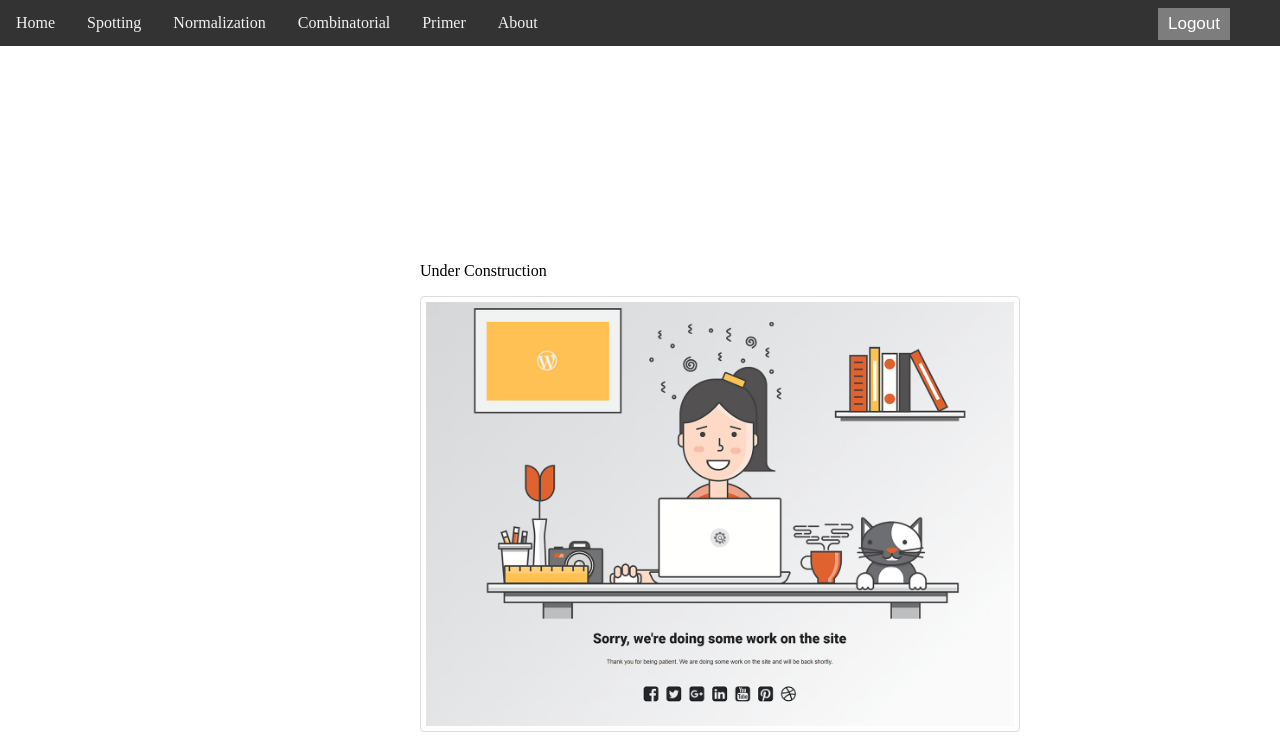
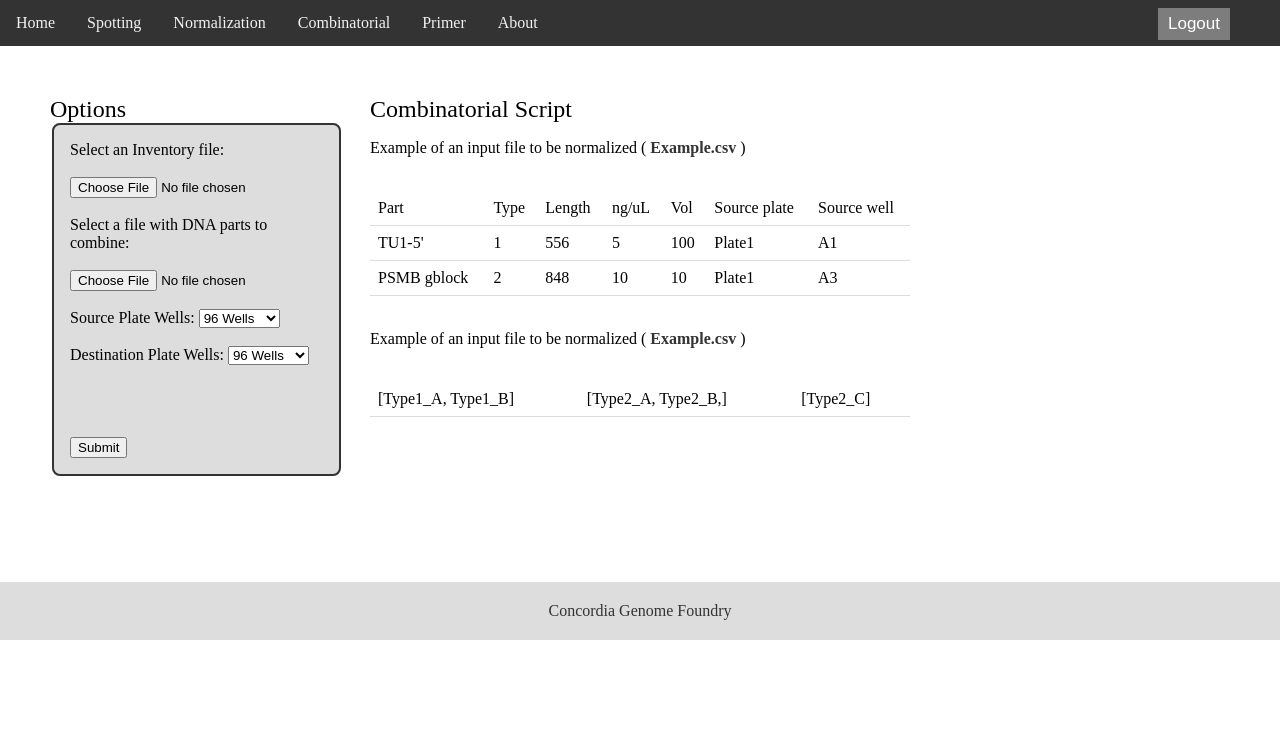
Before and after one commit to Zulko/Web_tools, a Django app: page /combinatorial/ in a window 1280 px wide. Shown: the part 140-892 px from the top of the page. After the commit the page ends 780 px from the top, so only its background shows below. Run offline with Django 3.2, Linux system fonts and the light colour scheme.

Commit message:
new function in spotting for biomek adding interface in combinatorial script

```diff
--- a/Web_tools/views.py
+++ b/Web_tools/views.py
@@ -81,7 +81,7 @@ def primer(request):
 
 # @login_required(login_url="/accounts/login/")
 def combinatorial(request):
-    return render(request, 'under_construction.html')
+    return render(request, 'combinatorial.html')
 
 
 # @login_required(login_url="/accounts/login/")
--- a/templates/combinatorial.html
+++ b/templates/combinatorial.html
@@ -1,21 +1,102 @@
 {% extends 'base_layout.html' %}
+{% load static from staticfiles %}
 
 {% block content %}
     <div class="row">
       <div class="column side">
-        <h2>Side</h2>
-        <p>Lorem ipsum dolor sit amet, consectetur adipiscing elit..</p>
+        <h2>Options</h2>
+        <div class="options">
+
+            <form method="post" enctype="multipart/form-data"> {% csrf_token %}
+              <fieldset>
+
+                Select an Inventory file: <br><br>
+                <input type="file" name="myFile"><br><br>
+
+                Select a file with DNA parts to combine: <br><br>
+                <input type="file" name="myFile"><br><br>
+
+                Source Plate Wells:
+                <select name="num_well_source">
+                <option value="96">96 Wells</option>
+                <option value="384">384 Wells</option>
+                </select>
+                <br><br>
+
+                Destination Plate Wells:
+                <select name="num_well_destination">
+                <option value="96">96 Wells</option>
+                <option value="384">384 Wells</option>
+                </select>
+                <br><br>
+
+                <br><br><br>
+                <input type="submit" value="Submit">
+              </fieldset>
+            </form>
+
+
+            <br><br>
+            {% if url %}
+            <fieldset>
+                Uploaded file: <a href="{{ url }}" target="_blank" ><p>{{ uploadfile_name }}</p></a>
+                {% if outfile_name %}
+                    <br><br>
+                    Output file: <a href="{{ outfile_url }}" target="_blank" download> <p>{{ outfile_name }}</p> </a>
+                {% endif %}
+            </fieldset>
+            {% endif %}
+
+
+        </div>
       </div>
 
       <div class="column middle">
-        <h2>Main Content</h2>
-        <p>Lorem ipsum dolor sit amet, consectetur adipiscing elit. Maecenas sit amet pretium urna. Vivamus venenatis velit nec neque ultricies, eget elementum magna tristique. Quisque vehicula, risus eget aliquam placerat, purus leo tincidunt eros, eget luctus quam orci in velit. Praesent scelerisque tortor sed accumsan convallis.</p>
-        <p>Lorem ipsum dolor sit amet, consectetur adipiscing elit. Maecenas sit amet pretium urna. Vivamus venenatis velit nec neque ultricies, eget elementum magna tristique. Quisque vehicula, risus eget aliquam placerat, purus leo tincidunt eros, eget luctus quam orci in velit. Praesent scelerisque tortor sed accumsan convallis.</p>
+        <h2>Combinatorial Script</h2>
+          <p> Example of an input file to be normalized (<a href="{% static 'docs/to_be_normalized.csv' %}" target="_blank" download><strong> Example.csv </strong></a>) </p> <br>
+             <table>
+                  <tr>
+                    <th>Part</th>
+                    <th>Type</th>
+                    <th>Length</th>
+                    <th>ng/uL</th>
+                    <th>Vol</th>
+                    <th>Source plate</th>
+                    <th>Source well</th>
+                  </tr>
+                  <tr>
+                    <td>TU1-5'</td>
+                    <td>1</td>
+                    <td>556</td>
+                    <td>5</td>
+                    <td>100</td>
+                    <td>Plate1</td>
+                    <td>A1</td>
+                  </tr>
+                  <tr>
+                    <td>PSMB gblock</td>
+                    <td>2</td>
+                    <td>848</td>
+                    <td>10</td>
+                    <td>10</td>
+                    <td>Plate1</td>
+                    <td>A3</td>
+                  </tr>
+             </table>
+             <br><p> Example of an input file to be normalized (<a href="{% static 'docs/to_be_normalized.csv' %}" target="_blank" download><strong> Example.csv </strong></a>) </p> <br>
+             <table>
+                  <tr>
+{#                    <td>[Type1_A, Type1_B][Type2_A, Type2_B, Type2_C][Type8]</td>#}
+                      <td>[Type1_A, Type1_B]</td>
+                      <td>[Type2_A, Type2_B,]</td>
+                      <td>[Type2_C]</td>
+                  </tr>
+             </table>
       </div>
 
       <div class="column side">
-        <h2>Side</h2>
-        <p>Lorem ipsum dolor sit amet, consectetur adipiscing elit..</p>
+        <h2></h2>
+        <p></p>
       </div>
     </div>
 {% endblock%}
--- a/templates/spotting.html
+++ b/templates/spotting.html
@@ -33,9 +33,11 @@
                 <option value="6">6</option>
                 <option value="8">8</option>
                 </select>
+                  &nbsp Mode:
                 <select name="pattern">
                 <option value="0">by row</option>
                 <option value="1">by column</option>
+                <option selected value="2">Biomek</option >
                 </select>
                 <br><br><br>
                 <input type="submit" value="Submit">
```
Also changed, not shown: libs/container/plate.py (+13 -0 lines), libs/function/spotting.py (+30 -2 lines), libs/misc/file.py (+40 -0 lines).
